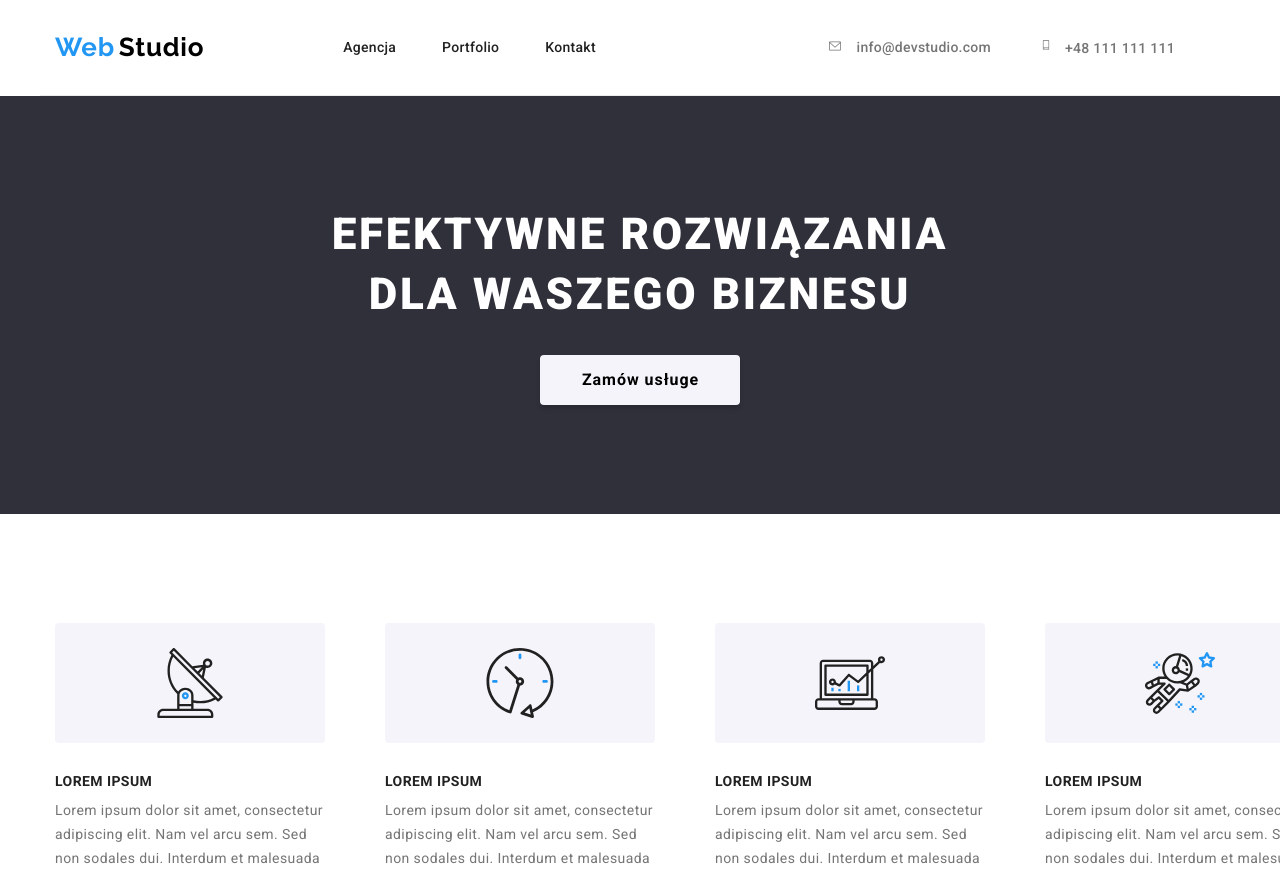
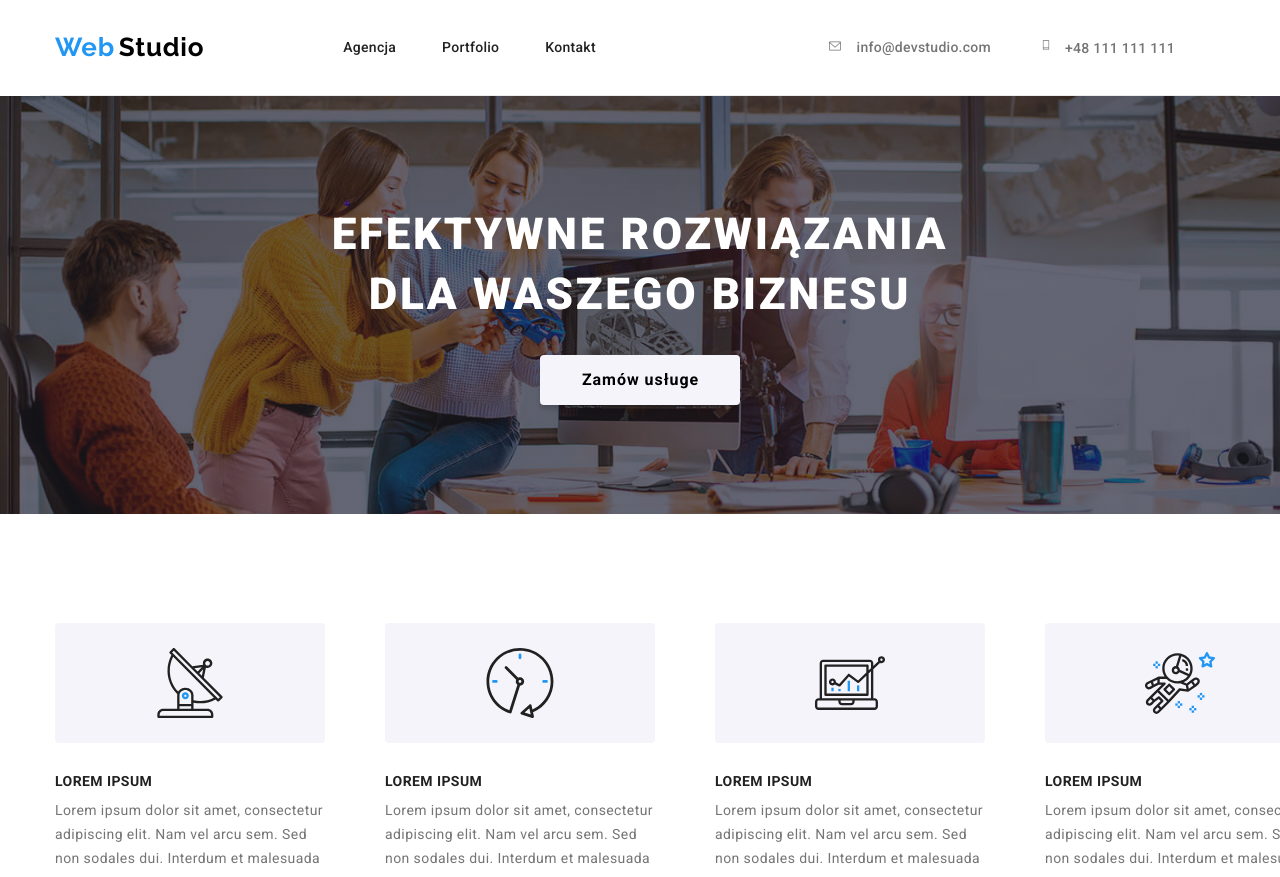
Before and after one commit to MonikaRafalska/goit-markup-hw-08, a plain HTML site: page index.html in a window 1280 px wide. Shown: the top 877 px of the page. Drawn offline with nearby package versions, Linux system fonts and the light colour scheme; the site is published under a folder, as on GitHub Pages, so addresses that start at the root find nothing.

Commit message:
backgroung img

```diff
--- a/css/styles.css
+++ b/css/styles.css
@@ -180,7 +180,7 @@ img{
 .section-hero{
     background-image: linear-gradient(rgba(47, 48, 58, 0.4),
     rgba(47, 48, 58, 0.4)),
-    url(/images/herobackground.png);
+    url(../images/herobackground.png);
     background-repeat: no-repeat;
     background-size: cover;
     max-width: 1600px;
```
